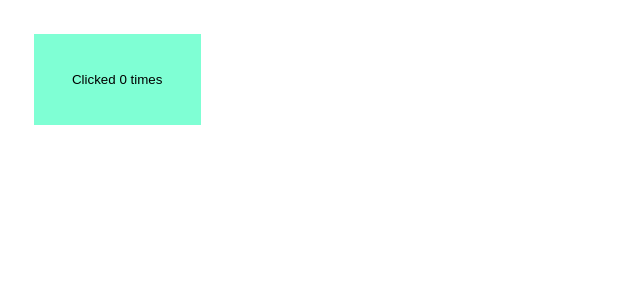
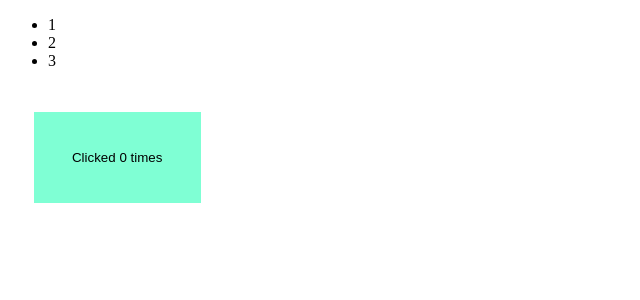
Before and after one commit to squigggggle/svelte-web1, a SvelteKit app: page / in a window 1280 px wide. Shown: the top 300 px of the page, without its empty margins (0-640 px from the left). Built offline with nearby package versions, Linux system fonts and the light colour scheme.

Commit message:
feat: layout file, navigation component

```diff
--- /dev/null
+++ b/src/lib/navigation.svelte
@@ -0,0 +1,7 @@
+<nav>
+    <ul>
+        <li>1</li>
+        <li>2</li>
+        <li>3</li>
+    </ul>
+</nav>
--- /dev/null
+++ b/src/routes/+layout.svelte
@@ -0,0 +1,9 @@
+<script>
+    import Navigation from '$lib/navigation.svelte';
+</script>
+
+<!-- imported navigation component from the lib folder -->
+<Navigation />
+
+<!-- webpage contents -->
+<slot />
--- a/src/routes/+page.svelte
+++ b/src/routes/+page.svelte
@@ -22,6 +22,7 @@
         count3 += 0.1;
         pad.style.padding = (count2)+"vw";
         pad.style.fontSize = (count3)+"em";
+        audio.playbackRate = 3;
         audio.play();
     }
 </script>
```
